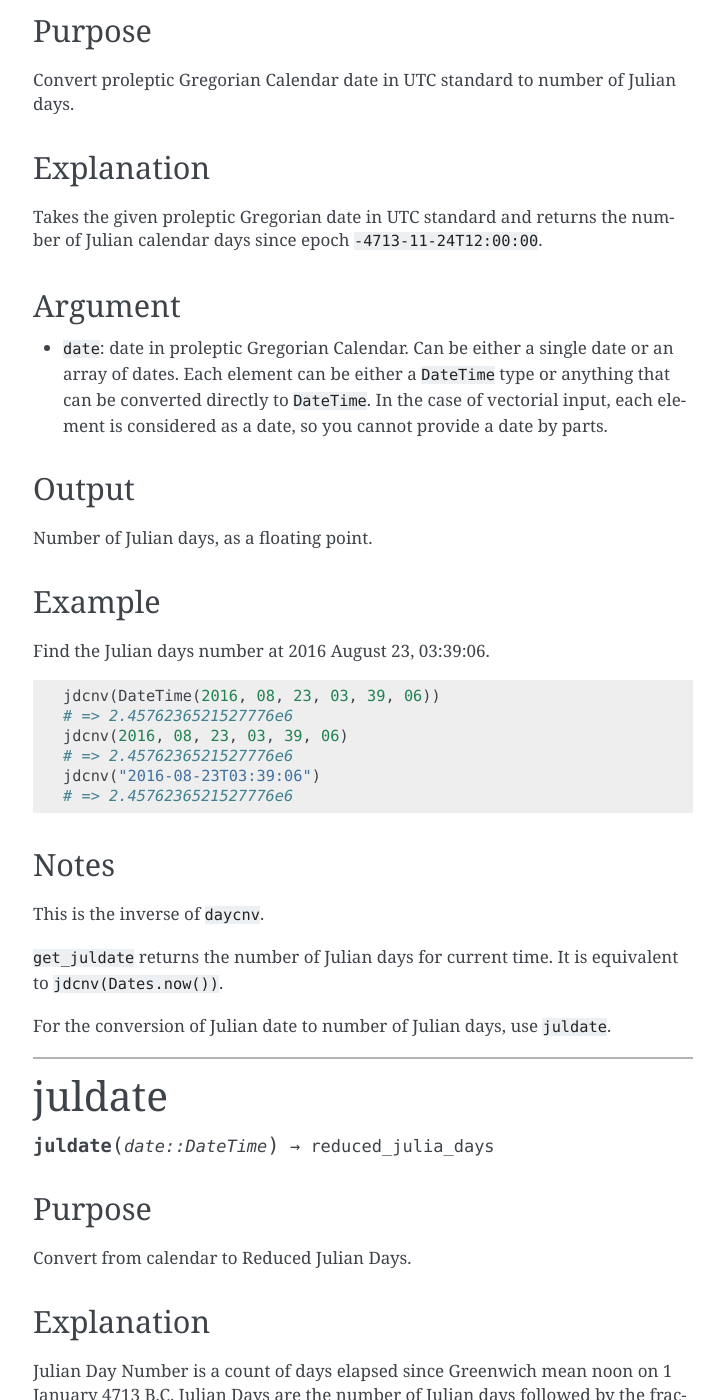
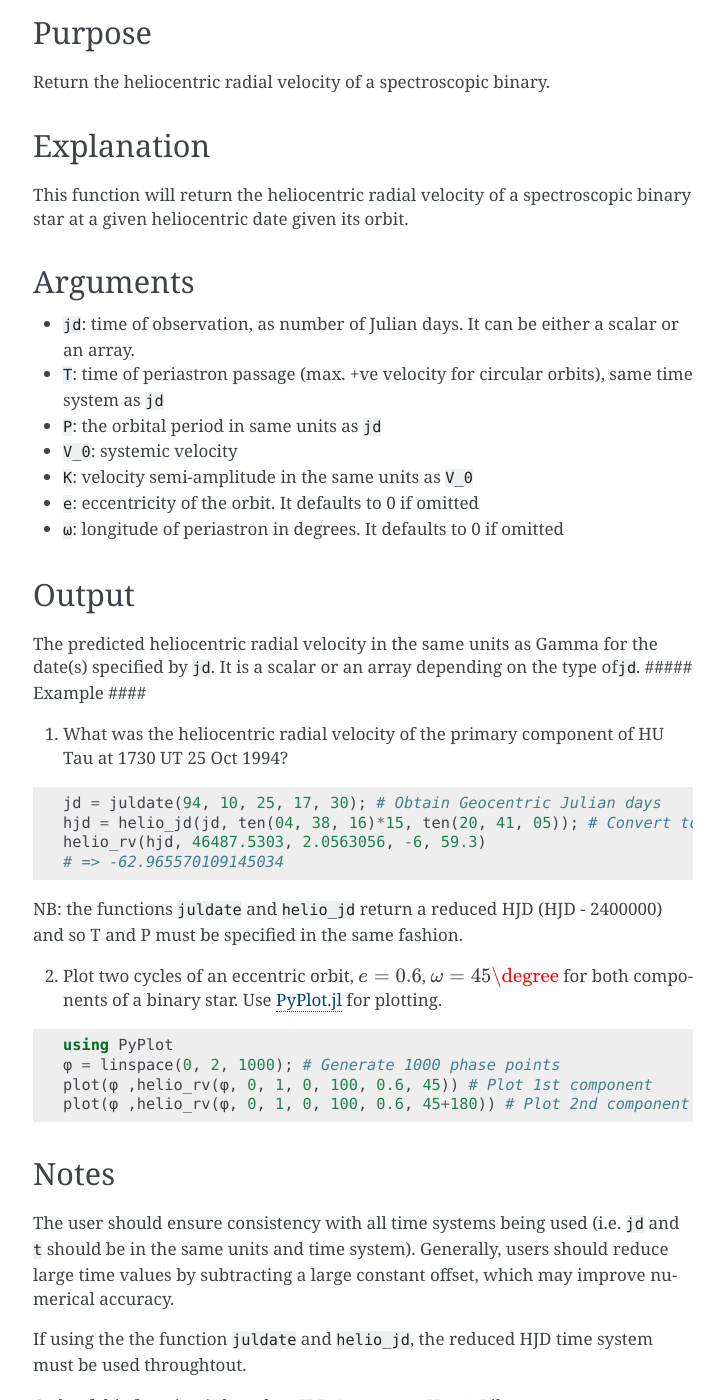
Before and after one commit to giordano/AstroLib.jl, a Sphinx documentation site: the page built from docs/utils.rst, in a window 1280 px wide and 1400 px high, scrolled down 33032 px. Shown: the whole window, without its empty margins (387-1111 px from the left). Built offline with Sphinx 7.4.7, drawn with Linux system fonts in a browser that asks for light colours; some of the changed text lies outside the part shown.

Commit message:
Add helio_rv function

```diff
--- a/docs/utils.rst
+++ b/docs/utils.rst
@@ -1620,6 +1620,82 @@ Code of this function is based on IDL Astronomy User's Library.
 
 --------------
 
+helio\_rv
+~~~~~~~~~
+
+.. function:: helio_rv(jd, T, P, V_0, K[, e, ω]) -> rv
+
+Purpose
+'''''''
+
+Return the heliocentric radial velocity of a spectroscopic binary.
+
+Explanation
+'''''''''''
+
+This function will return the heliocentric radial velocity of a
+spectroscopic binary star at a given heliocentric date given its orbit.
+
+Arguments
+'''''''''
+
+-  ``jd``: time of observation, as number of Julian days. It can be
+   either a scalar or an array.
+-  ``T``: time of periastron passage (max. +ve velocity for circular
+   orbits), same time system as ``jd``
+-  ``P``: the orbital period in same units as ``jd``
+-  ``V_0``: systemic velocity
+-  ``K``: velocity semi-amplitude in the same units as ``V_0``
+-  ``e``: eccentricity of the orbit. It defaults to 0 if omitted
+-  ``ω``: longitude of periastron in degrees. It defaults to 0 if
+   omitted
+
+Output
+''''''
+
+The predicted heliocentric radial velocity in the same units as Gamma
+for the date(s) specified by ``jd``. It is a scalar or an array
+depending on the type of\ ``jd``. ##### Example ####
+
+(1) What was the heliocentric radial velocity of the primary component
+    of HU Tau at 1730 UT 25 Oct 1994?
+
+.. code-block:: julia
+
+    jd = juldate(94, 10, 25, 17, 30); # Obtain Geocentric Julian days
+    hjd = helio_jd(jd, ten(04, 38, 16)*15, ten(20, 41, 05)); # Convert to HJD
+    helio_rv(hjd, 46487.5303, 2.0563056, -6, 59.3)
+    # => -62.965570109145034
+
+NB: the functions ``juldate`` and ``helio_jd`` return a reduced HJD (HJD
+- 2400000) and so T and P must be specified in the same fashion.
+
+(2) Plot two cycles of an eccentric orbit, :math:`e=0.6`,
+    :math:`\omega=45\degree` for both components of a binary star. Use
+    `PyPlot.jl <https://github.com/stevengj/PyPlot.jl>`__ for plotting.
+
+.. code-block:: julia
+
+    using PyPlot
+    φ = linspace(0, 2, 1000); # Generate 1000 phase points
+    plot(φ ,helio_rv(φ, 0, 1, 0, 100, 0.6, 45)) # Plot 1st component
+    plot(φ ,helio_rv(φ, 0, 1, 0, 100, 0.6, 45+180)) # Plot 2nd component
+
+Notes
+'''''
+
+The user should ensure consistency with all time systems being used
+(i.e. ``jd`` and ``t`` should be in the same units and time system).
+Generally, users should reduce large time values by subtracting a large
+constant offset, which may improve numerical accuracy.
+
+If using the the function ``juldate`` and ``helio_jd``, the reduced HJD
+time system must be used throughtout.
+
+Code of this function is based on IDL Astronomy User's Library.
+
+--------------
+
 jdcnv
 ~~~~~
 
```
Also changed, not shown: TODO.md (+0 -1 lines), 3 other files.
